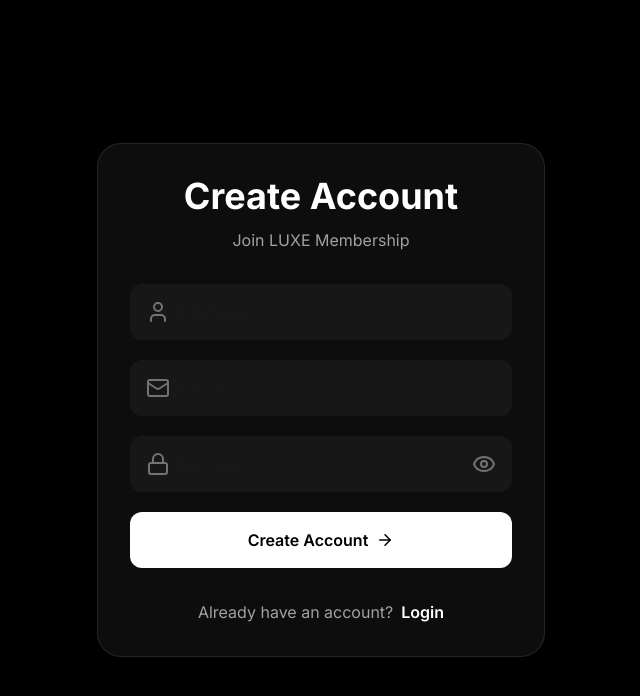
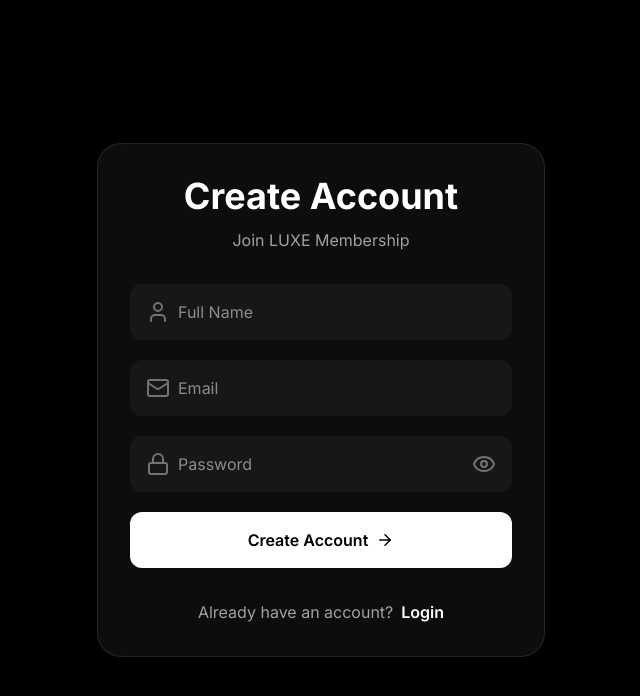
Before and after one commit to Muthuraja18/shopping-mall, a React (Vite) app: page / in a window 1280 px wide. Both pictures are taken after a click on the button "Create Account". Shown: the top 696 px of the page, without its empty margins (319-959 px from the left). Built offline with nearby package versions, Linux system fonts and the light colour scheme; no server answers.

Commit message:
Update Register.tsx

```diff
--- a/src/components/Register.tsx
+++ b/src/components/Register.tsx
@@ -11,9 +11,11 @@
 
 import { supabase } from "../lib/supabase";
 
+
 interface Props {
   onLogin: () => void;
 }
+
 
 export default function Register({ onLogin }: Props) {
 
@@ -23,16 +25,20 @@
   const [show,setShow]=useState(false);
   const [loading,setLoading]=useState(false);
 
+
+
   async function handleRegister(){
 
-    if(!email || !password){
-      alert("Fill all fields");
+    if(!name || !email || !password){
+      alert("Please fill all fields");
       return;
     }
 
+
     setLoading(true);
 
-    const {error}=await supabase.auth.signUp({
+
+    const {data,error}=await supabase.auth.signUp({
 
       email,
 
@@ -46,54 +52,160 @@
 
     });
 
+
+
+    if(error){
+
+      setLoading(false);
+      alert(error.message);
+      return;
+
+    }
+
+
+
+    // create member profile
+
+    if(data.user){
+
+      const {error:memberError}=await supabase
+      .from("members")
+      .insert({
+
+        user_id:data.user.id,
+
+        name:name,
+
+        email:email,
+
+        phone:"",
+
+        tier:"Signature",
+
+        points:0,
+
+        card_id:
+        `LX-${data.user.id.slice(0,8).toUpperCase()}`,
+
+        member_since:
+        new Date().getFullYear().toString()
+
+      });
+
+
+
+      if(memberError){
+
+        console.log(memberError.message);
+
+      }
+
+    }
+
+
+
     setLoading(false);
 
-    if(error){
-      alert(error.message);
-      return;
-    }
 
-    alert("Registration Successful");
+    alert(
+      "Registration successful. Please check email verification."
+    );
+
 
     onLogin();
 
   }
 
-  return(
 
-<div className="min-h-screen bg-black flex items-center justify-center px-6">
+
+
+
+return(
+
+<div className="
+min-h-screen
+bg-black
+flex
+items-center
+justify-center
+px-6
+">
+
 
 <motion.div
 
-initial={{opacity:0,scale:.9}}
+initial={{
+opacity:0,
+scale:.9
+}}
 
-animate={{opacity:1,scale:1}}
+animate={{
+opacity:1,
+scale:1
+}}
 
-className="w-full max-w-md rounded-3xl border border-white/10 bg-white/5 backdrop-blur-xl p-8"
+className="
+w-full
+max-w-md
+rounded-3xl
+border
+border-white/10
+bg-white/5
+backdrop-blur-xl
+p-8
+"
 
 >
 
-<h1 className="text-4xl font-bold text-center text-white">
+
+<h1 className="
+text-4xl
+font-bold
+text-center
+text-white
+">
 
 Create Account
 
 </h1>
 
-<p className="text-center mt-3 text-neutral-400">
+
+<p className="
+text-center
+mt-3
+text-neutral-400
+">
 
 Join LUXE Membership
 
 </p>
 
+
+
 <div className="space-y-5 mt-8">
+
+
 
 <div className="relative">
 
-<User className="absolute left-4 top-4 text-neutral-500"/>
+<User className="
+absolute
+left-4
+top-4
+text-neutral-500
+"/>
+
 
 <input
 
-className="w-full bg-neutral-900 rounded-xl py-4 pl-12"
+className="
+w-full
+bg-neutral-900
+text-white
+rounded-xl
+py-4
+pl-12
+"
 
 placeholder="Full Name"
 
@@ -105,13 +217,31 @@
 
 </div>
 
+
+
+
 <div className="relative">
 
-<Mail className="absolute left-4 top-4 text-neutral-500"/>
+<Mail className="
+absolute
+left-4
+top-4
+text-neutral-500
+"/>
+
 
 <input
 
-className="w-full bg-neutral-900 rounded-xl py-4 pl-12"
+type="email"
+
+className="
+w-full
+bg-neutral-900
+text-white
+rounded-xl
+py-4
+pl-12
+"
 
 placeholder="Email"
 
@@ -121,17 +251,41 @@
 
 />
 
+
 </div>
+
+
+
 
 <div className="relative">
 
-<Lock className="absolute left-4 top-4 text-neutral-500"/>
+<Lock className="
+absolute
+left-4
+top-4
+text-neutral-500
+"/>
+
 
 <input
 
-type={show?"text":"password"}
+type={
+show
+?
+"text"
+:
+"password"
+}
 
-className="w-full bg-neutral-900 rounded-xl py-4 pl-12 pr-12"
+className="
+w-full
+bg-neutral-900
+text-white
+rounded-xl
+py-4
+pl-12
+pr-12
+"
 
 placeholder="Password"
 
@@ -141,51 +295,109 @@
 
 />
 
+
+
 <button
 
-onClick={()=>setShow(!show)}
+type="button"
 
-className="absolute right-4 top-4 text-neutral-500"
+onClick={()=>
+setShow(!show)
+}
+
+className="
+absolute
+right-4
+top-4
+text-neutral-500
+"
 
 >
 
-{show?<EyeOff/>:<Eye/>}
+{
+show
+?
+<EyeOff/>
+:
+<Eye/>
+}
 
 </button>
 
+
 </div>
+
+
+
 
 <motion.button
 
-whileHover={{scale:1.03}}
+whileHover={{
+scale:1.03
+}}
 
-whileTap={{scale:.95}}
+whileTap={{
+scale:.95
+}}
 
 onClick={handleRegister}
 
 disabled={loading}
 
-className="w-full rounded-xl py-4 bg-white text-black font-semibold flex items-center justify-center gap-2"
+className="
+w-full
+rounded-xl
+py-4
+bg-white
+text-black
+font-semibold
+flex
+items-center
+justify-center
+gap-2
+"
 
 >
 
-{loading?"Creating...":"Create Account"}
+{
+loading
+?
+"Creating..."
+:
+"Create Account"
+}
+
 
 <ArrowRight size={18}/>
 
+
 </motion.button>
+
 
 </div>
 
-<p className="text-center text-neutral-400 mt-8">
+
+
+
+<p className="
+text-center
+text-neutral-400
+mt-8
+">
+
 
 Already have an account?
+
 
 <button
 
 onClick={onLogin}
 
-className="ml-2 text-white font-semibold"
+className="
+ml-2
+text-white
+font-semibold
+"
 
 >
 
@@ -193,9 +405,13 @@
 
 </button>
 
+
 </p>
 
+
+
 </motion.div>
+
 
 </div>
 
```
